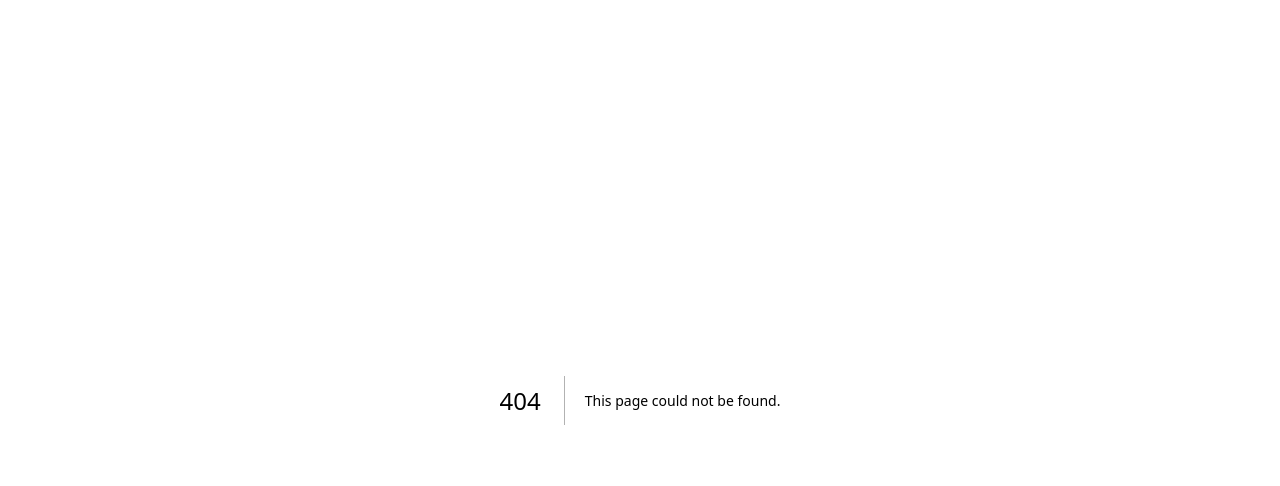
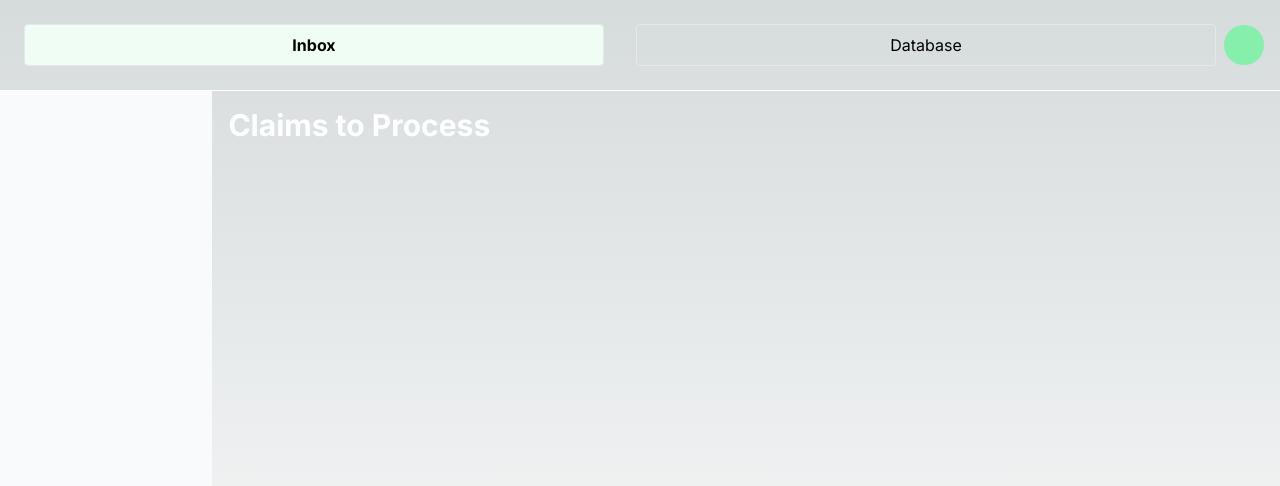
Before and after one commit to ganeshasapu/easyclaim, a Next.js app in the folder frontend/: page /inbox in a window 1280 px wide. Before the commit this address had no page. Shown: the top 486 px of the page. Built offline with nearby package versions, Linux system fonts and the light colour scheme.

Commit message:
made pages and basic routing between

```diff
--- /dev/null
+++ b/frontend/app/database/page.tsx
@@ -0,0 +1,33 @@
+import Link from "next/link";
+
+export default function Database() {
+    return (
+        <main className="flex h-screen w-full flex-col items-center justify-between">
+            <div className="flex w-full p-4 items-center border-b border-white">
+                <div className="flex w-full items-center justify-evenly p-2 gap-8">
+                    <Link
+                        className="py-2 border rounded w-full px-4 text-center"
+                        href={"/inbox"}
+                    >
+                        Inbox
+                    </Link>
+                    <Link
+                        className="py-2 border rounded w-full px-4 bg-green-50 text-black text-center font-bold"
+                        href={"/inbox"}
+                    >
+                        Database
+                    </Link>
+                </div>
+                <div className="flex">
+                    <div className="rounded-full bg-green-300 w-10 h-10" />
+                </div>
+            </div>
+            <div className="w-full h-full flex">
+                <div className="w-[20vw] h-full bg-gray-50"></div>
+                <div className="w-full h-full text-white p-4">
+                    <h1 className="text-3xl font-bold">Historical Claims</h1>
+                </div>
+            </div>
+        </main>
+    );
+}
--- /dev/null
+++ b/frontend/app/inbox/page.tsx
@@ -0,0 +1,34 @@
+import Link from "next/link";
+
+export default function Inbox() {
+    return (
+        <main className="flex h-screen w-full flex-col items-center justify-between">
+            <div className="flex w-full p-4 items-center border-b border-white">
+                <div className="flex w-full items-center justify-evenly p-2 gap-8">
+                    <Link
+                        className="py-2 border rounded w-full px-4 bg-green-50 text-black text-center font-bold"
+                        href={"/inbox"}
+                    >
+                        Inbox
+                    </Link>
+
+                    <Link
+                        className="py-2 border rounded w-full px-4 text-center"
+                        href={"/database"}
+                    >
+                        Database
+                    </Link>
+                </div>
+                <div className="flex">
+                    <div className="rounded-full bg-green-300 w-10 h-10" />
+                </div>
+            </div>
+            <div className="w-full h-full flex">
+                <div className="w-[20vw] h-full bg-gray-50"></div>
+                <div className="w-full h-full text-white p-4">
+                    <h1 className="text-3xl font-bold">Claims to Process</h1>
+                </div>
+            </div>
+        </main>
+    );
+}
```
